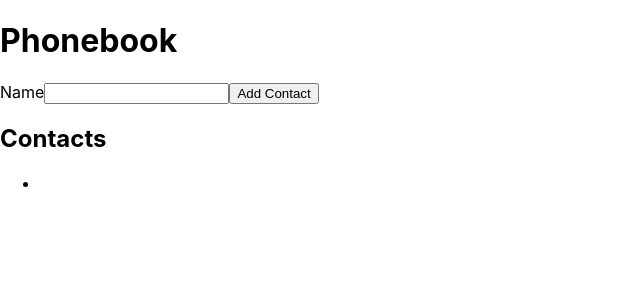
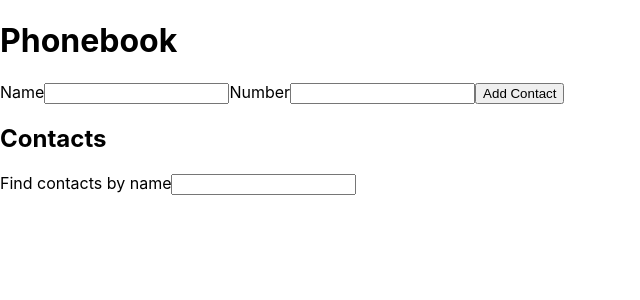
Before and after one commit to TarasTikan/goit-react-hw-02-phonebook, a React (Create React App) app: page / in a window 1280 px wide. Shown: the top 300 px of the page, without its empty margins (0-640 px from the left). Built offline with nearby package versions, Linux system fonts and the light colour scheme.

Commit message:
add daad

```diff
--- a/src/components/App.jsx
+++ b/src/components/App.jsx
@@ -1,25 +1,43 @@
 import { Component } from 'react';
-// import { nanoid } from 'nanoid'
+import { nanoid } from 'nanoid';
 import { ContactForm } from './ContactForm/ContactForm';
 import { ContactList } from './ContactList/ContactList';
+import { Filter } from './Filter/Filter';
 
 export class App extends Component {
   state = {
     contacts: [],
+    filter: '',
   };
 
-  FormSubmitContacts = (data) => {
-console.log(data)
+  FormSubmitContacts = data => {
+    const contactItems = {
+      name: data.name,
+      id: nanoid(),
+      number: data.number,
+    };
+    this.setState(prevState => ({
+      contacts: [contactItems, ...prevState.contacts],
+    }));
+  };
+
+  changeFilter = (e) => {
+    this.setState({ filter: e.currentTarget.value });
   }
+
   render() {
-
+    console.log(this.state.contacts)
+    const normalizedFiltr = this.state.filter.toLocaleLowerCase()
+    const filterName = this.state.contacts.filter(contact => contact.name.includes(normalizedFiltr))
+    const { contacts, filter } = this.state;
     return (
       <div>
         <h1>Phonebook</h1>
-        <ContactForm onSubmit={this.FormSubmitContacts}/>
+        <ContactForm onSubmit={this.FormSubmitContacts} />
 
         <h2>Contacts</h2>
-        <ContactList/>
+        <Filter value={filter} changeFilter={this.changeFilter}/>
+        <ContactList contacts={filterName} />
       </div>
     );
   }
--- a/src/components/ContactForm/ContactForm.jsx
+++ b/src/components/ContactForm/ContactForm.jsx
@@ -1,22 +1,23 @@
 import React, { Component } from 'react';
 // import { nanoid } from 'nanoid'
 
-export class ContactForm extends Component{
+export class ContactForm extends Component {
   state = {
     name: '',
+    number: '',
   };
 
+  handleInputChange = event => {
+    const { name, value } = event.currentTarget;
+    this.setState({ [name]: value });
+  };
 
-  handleInputChange = event => {
-    const {name, value} = event.currentTarget
-    this.setState({[name]: value})
-  }
-
-  handleSubmit = event =>{
-event.preventDefault()
-this.props.onSubmit(this.state)
-console.log(this.state)
-  }
+  handleSubmit = event => {
+    event.preventDefault();
+    console.log(this.props.onSubmit(this.state))
+    this.props.onSubmit(this.state);
+    this.setState({ name: '', number: ''});
+  };
 
   render() {
     return (
@@ -25,7 +26,7 @@ console.log(this.state)
           Name
           <input
             type="text"
-            name='name'
+            name="name"
             value={this.state.name}
             onChange={this.handleInputChange}
             pattern="^[a-zA-Zа-яА-Я]+(([' -][a-zA-Zа-яА-Я ])?[a-zA-Zа-яА-Я]*)*$"
@@ -33,9 +34,19 @@ console.log(this.state)
             required
           />
         </label>
-        <button type="submit">
-          Add Contact
-        </button>
+        <label>
+          Number
+          <input
+            type="tel"
+            name="number"
+            value={this.state.number}
+            onChange={this.handleInputChange}
+            pattern="\+?\d{1,4}?[-.\s]?\(?\d{1,3}?\)?[-.\s]?\d{1,4}[-.\s]?\d{1,4}[-.\s]?\d{1,9}"
+            title="Phone number must be digits and can contain spaces, dashes, parentheses and can start with +"
+            required
+          />
+        </label>
+        <button type="submit">Add Contact</button>
       </form>
     );
   }
--- a/src/components/ContactList/ContactList.jsx
+++ b/src/components/ContactList/ContactList.jsx
@@ -1,10 +1,13 @@
 import React from 'react';
 
-export const ContactList = ({name}) => {
-    return (
-      <ul>
-        <li><p name={name}>{name}</p></li>
-        {/* {name.map(item => <li><p>{name}</p></li>)} */}
-      </ul>
-    );
-  };
+export const ContactList = ({ contacts }) => (
+  <ul>
+    {contacts.map(({ id, name, number }) => (
+      <li key={id}>
+        <p>
+          {name}: {number}
+        </p>
+      </li>
+    ))}
+  </ul>
+);
--- a/src/components/Filter/Filter.jsx
+++ b/src/components/Filter/Filter.jsx
@@ -0,0 +1,21 @@
+import { Component } from "react"
+
+export class Filter extends Component {
+    render () {
+        const {changeFilter, filter} = this.props
+        return(
+                 <label>
+              Find contacts by name
+              <input
+                type="text"
+                name="name"
+                value={filter}
+                onChange={changeFilter}
+                pattern="^[a-zA-Zа-яА-Я]+(([' -][a-zA-Zа-яА-Я ])?[a-zA-Zа-яА-Я]*)*$"
+                title="Name may contain only letters, apostrophe, dash and spaces. For example Adrian, Jacob Mercer, Charles de Batz de Castelmore d'Artagnan"
+                required
+              />
+            </label>
+        )
+    }
+}
```
